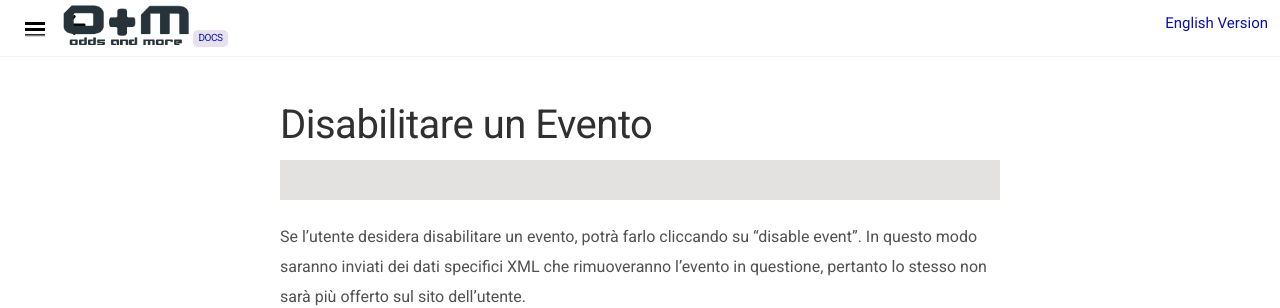
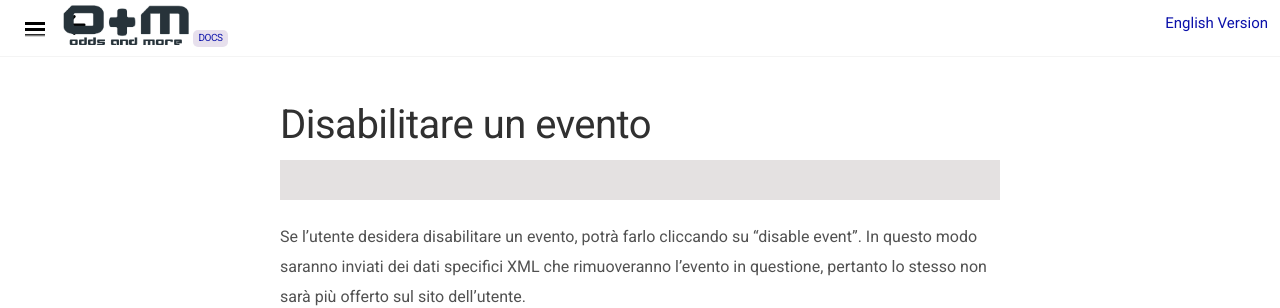
Before and after one commit to docsforodds/docs, a Jekyll site: the page built from docs/it/altre-caratteristiche/disabilitare-un-evento.md, in a window 1280 px wide and 1314 px high. Shown: the top 308 px of the window. Built offline with Jekyll 4.4.1, drawn with Linux system fonts in a browser that asks for light colours; nearby versions of some CDN libraries.

```diff
--- a/docs/it/altre-caratteristiche/disabilitare-un-evento.md
+++ b/docs/it/altre-caratteristiche/disabilitare-un-evento.md
@@ -1,6 +1,6 @@
 ---
 layout: it
-title: Disabilitare un Evento
+title: Disabilitare un evento
 sort: 3
 category: altre-caratteristiche
 icon: fas fa-circle
```
